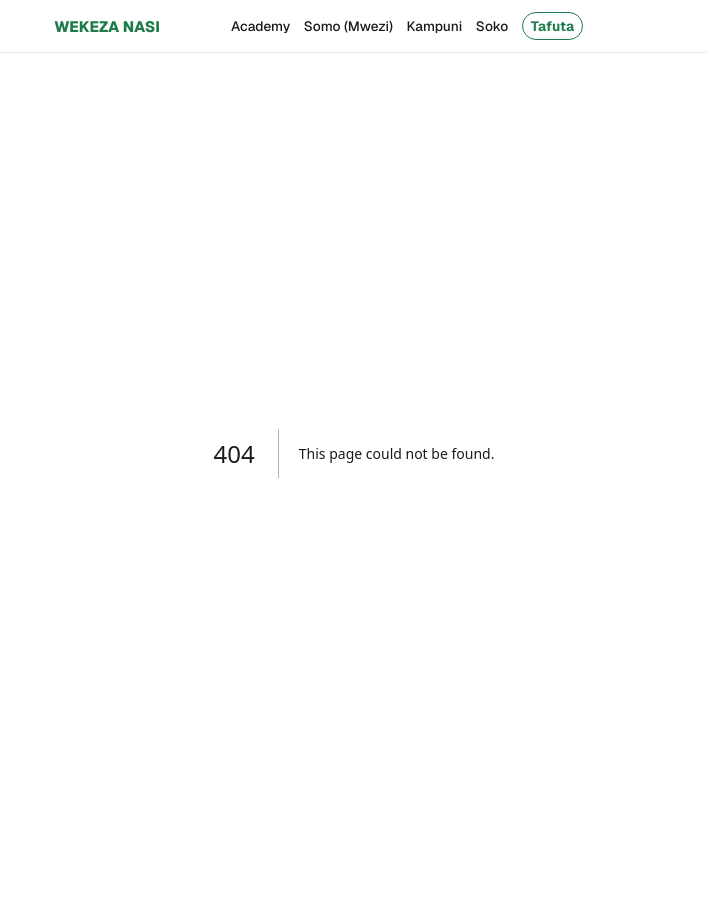
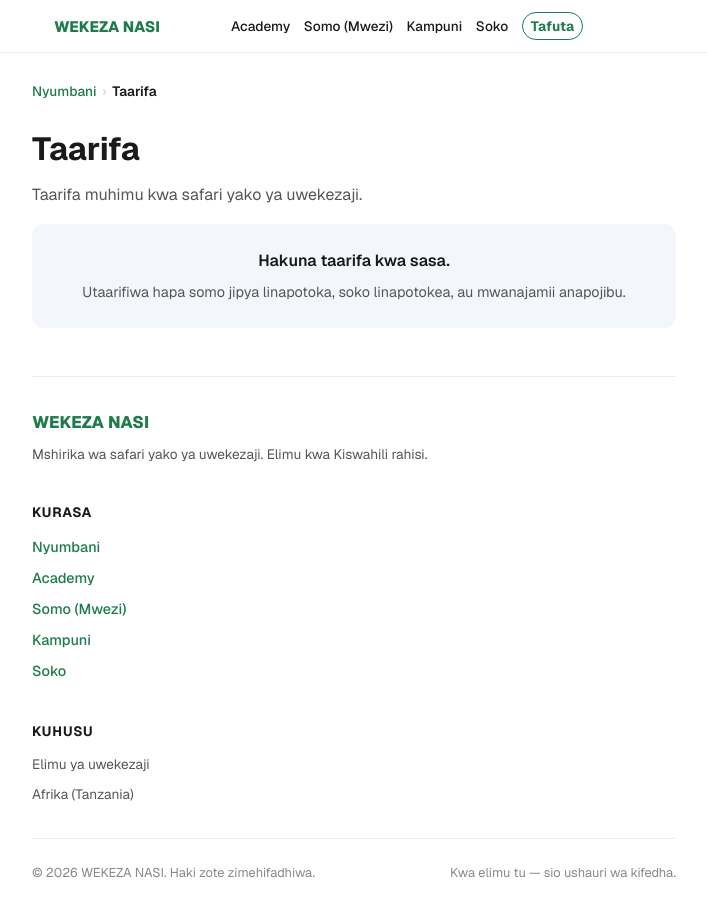
Before and after one commit to sadikiabubakari698-crypto/wekeza_nasi, a Next.js app in the folder wekeza-nasi-app/: page /notifications in a window 1280 px wide. Before the commit this address had no page. Shown: the whole page, without its empty margins (286-993 px from the left). Before the commit the page ends 853 px from the top, so only its background shows below. Built offline with nearby package versions, Linux system fonts and the light colour scheme.

Commit message:
Notification C: add /notifications page (Notification Center)

```diff
--- /dev/null
+++ b/wekeza-nasi-app/app/notifications/page.js
@@ -0,0 +1,129 @@
+"use client";
+import { useEffect, useState } from "react";
+import Link from "next/link";
+import Breadcrumbs from "../../components/Breadcrumbs";
+import Footer from "../../components/Footer";
+import { getNotifications, markAsRead, markAllAsRead, deleteNotification, TYPE_LABELS } from "../../lib/notifications";
+
+export default function NotificationsPage() {
+  const [notifications, setNotifications] = useState([]);
+  const [loaded, setLoaded] = useState(false);
+
+  const load = () => setNotifications(getNotifications());
+
+  useEffect(() => {
+    load();
+    setLoaded(true);
+  }, []);
+
+  const handleRead = (id) => { markAsRead(id); load(); };
+  const handleMarkAllRead = () => { markAllAsRead(); load(); };
+  const handleDelete = (id) => { deleteNotification(id); load(); };
+
+  const now = new Date();
+  const startOfToday = new Date(now.getFullYear(), now.getMonth(), now.getDate());
+  const startOfYesterday = new Date(startOfToday.getTime() - 24 * 60 * 60 * 1000);
+
+  const groups = { leo: [], jana: [], zamani: [] };
+  notifications.forEach((n) => {
+    const d = new Date(n.createdAt);
+    if (d >= startOfToday) groups.leo.push(n);
+    else if (d >= startOfYesterday) groups.jana.push(n);
+    else groups.zamani.push(n);
+  });
+
+  const pageStyle = { padding: "1.75rem", maxWidth: "700px", margin: "0 auto", fontFamily: "var(--font-sans)", lineHeight: 1.6, color: "#1a1a1a", background: "#ffffff", minHeight: "100vh" };
+
+  const cardStyle = (unread) => ({
+    padding: "1rem 1.25rem",
+    background: unread ? "#f0fdf4" : "#ffffff",
+    border: unread ? "1px solid #86efac" : "1px solid #e9edf2",
+    borderRadius: "var(--radius-md)",
+    marginBottom: "0.6rem",
+    color: "#1a1a1a",
+    boxShadow: "0 1px 3px rgba(0,0,0,0.04)",
+  });
+
+  const groupTitleStyle = {
+    fontSize: "0.8rem",
+    fontWeight: 700,
+    color: "#888888",
+    margin: "1.5rem 0 0.5rem 0",
+    textTransform: "uppercase",
+    letterSpacing: "0.05em",
+  };
+
+  const renderGroup = (title, items) => {
+    if (items.length === 0) return null;
+    return (
+      <>
+        <p style={groupTitleStyle}>{title}</p>
+        {items.map((n) => (
+          <NotifCard key={n.id} n={n} onRead={handleRead} onDelete={handleDelete} cardStyle={cardStyle} />
+        ))}
+      </>
+    );
+  };
+
+  return (
+    <main style={pageStyle}>
+      <Breadcrumbs items={[{ label: "Nyumbani", href: "/" }, { label: "Taarifa" }]} />
+
+      <div style={{ display: "flex", justifyContent: "space-between", alignItems: "center", marginBottom: "0.5rem", flexWrap: "wrap", gap: "0.5rem" }}>
+        <h1 style={{ margin: 0, color: "#1a1a1a" }}>Taarifa</h1>
+        {notifications.some((n) => n.status === "unread") && (
+          <button onClick={handleMarkAllRead} style={{ background: "transparent", border: "none", color: "#1e7b4c", fontWeight: 600, fontSize: "0.85rem", cursor: "pointer", textDecoration: "underline" }}>
+            Weka zote kama zimesomwa
+          </button>
+        )}
+      </div>
+      <p style={{ color: "#555555", marginTop: 0, marginBottom: "1rem" }}>
+        Taarifa muhimu kwa safari yako ya uwekezaji.
+      </p>
+
+      {!loaded ? (
+        <p style={{ color: "#888888" }}>Inapakia...</p>
+      ) : notifications.length === 0 ? (
+        <div style={{ background: "#f3f7fb", borderRadius: "var(--radius-md)", padding: "1.5rem", textAlign: "center" }}>
+          <p style={{ margin: 0, color: "#1a1a1a", fontWeight: 600 }}>Hakuna taarifa kwa sasa.</p>
+          <p style={{ margin: "0.5rem 0 0 0", color: "#555555", fontSize: "0.9rem" }}>
+            Utaarifiwa hapa somo jipya linapotoka, soko linapotokea, au mwanajamii anapojibu.
+          </p>
+        </div>
+      ) : (
+        <>
+          {renderGroup("Leo", groups.leo)}
+          {renderGroup("Jana", groups.jana)}
+          {renderGroup("Zamani", groups.zamani)}
+        </>
+      )}
+
+      <Footer />
+    </main>
+  );
+}
+
+function NotifCard({ n, onRead, onDelete, cardStyle }) {
+  const unread = n.status === "unread";
+  const label = TYPE_LABELS[n.type] || n.type;
+
+  return (
+    <div style={cardStyle(unread)}>
+      <div style={{ display: "flex", justifyContent: "space-between", alignItems: "flex-start", gap: "0.5rem" }}>
+        <div style={{ flex: 1 }}>
+          <span style={{ display: "inline-block", fontSize: "0.7rem", fontWeight: 700, color: "#1e7b4c", marginBottom: "0.25rem" }}>
+            {label}
+          </span>
+          <h3 style={{ margin: "0 0 0.25rem 0", fontSize: "1rem", color: "#1a1a1a" }}>{n.title}</h3>
+          {n.message && <p style={{ margin: "0 0 0.5rem 0", fontSize: "0.85rem", color: "#555555" }}>{n.message}</p>}
+          {n.link && (
+            <Link href={n.link} onClick={() => onRead(n.id)} style={{ display: "inline-block", background: "#1e7b4c", color: "#ffffff", padding: "0.4rem 0.9rem", borderRadius: "var(--radius-pill)", fontSize: "0.8rem", fontWeight: 600, textDecoration: "none" }}>
+              {n.action || "Fungua"}
+            </Link>
+          )}
+        </div>
+        <button onClick={() => onDelete(n.id)} style={{ background: "transparent", border: "none", color: "#888888", cursor: "pointer", fontSize: "0.9rem", padding: "0.2rem", flexShrink: 0 }} title="Ondoa">✕</button>
+      </div>
+    </div>
+  );
+}
```
